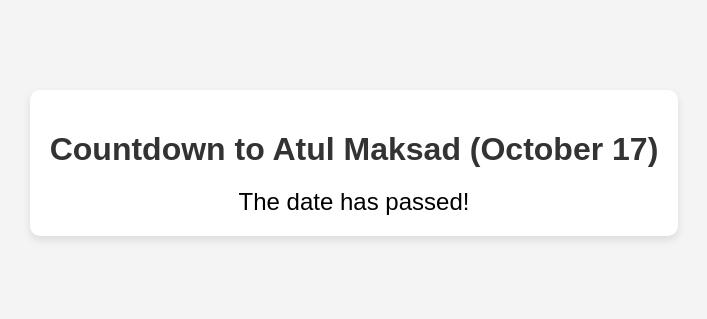
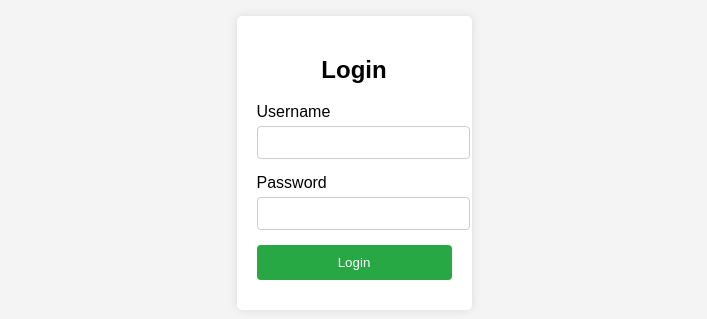
Before and after one commit to Guru9699/guru, a plain HTML site: page index.html in a window 1280 px wide. Shown: the part 237-556 px from the top of the page, without its empty margins (286-993 px from the left). Drawn offline with Linux system fonts and the light colour scheme.

Commit message:
Update index.html

```diff
--- a/index.html
+++ b/index.html
@@ -3,7 +3,7 @@
 <head>
     <meta charset="UTF-8">
     <meta name="viewport" content="width=device-width, initial-scale=1.0">
-    <title>Countdown to Atul Maksad (October 17)</title>
+    <title>Login Page</title>
     <style>
         body {
             font-family: Arial, sans-serif;
@@ -14,73 +14,79 @@
             height: 100vh;
             margin: 0;
         }
-
-        .countdown-container {
-            text-align: center;
-            background-color: #fff;
+        .login-container {
+            background: white;
             padding: 20px;
-            border-radius: 10px;
-            box-shadow: 0px 4px 8px rgba(0, 0, 0, 0.1);
+            border-radius: 5px;
+            box-shadow: 0 0 10px rgba(0, 0, 0, 0.1);
         }
-
-        #countdown {
-            display: flex;
-            justify-content: space-around;
-            margin-top: 20px;
-            font-size: 24px;
-        }
-
-        #countdown div {
-            margin: 0 10px;
+        h2 {
             text-align: center;
         }
-
-        #countdown span {
+        .input-group {
+            margin-bottom: 15px;
+        }
+        .input-group label {
             display: block;
-            font-size: 48px;
-            color: #333;
+            margin-bottom: 5px;
         }
-
-        h1 {
-            color: #333;
-            margin-bottom: 20px;
+        .input-group input {
+            width: 100%;
+            padding: 8px;
+            border: 1px solid #ccc;
+            border-radius: 4px;
+        }
+        .btn {
+            width: 100%;
+            padding: 10px;
+            background-color: #28a745;
+            color: white;
+            border: none;
+            border-radius: 4px;
+            cursor: pointer;
+        }
+        .btn:hover {
+            background-color: #218838;
+        }
+        .message {
+            text-align: center;
+            margin-top: 10px;
+            color: red;
         }
     </style>
 </head>
 <body>
-    <div class="countdown-container">
-        <h1>Countdown to Atul Maksad (October 17)</h1>
-        <div id="countdown">
-            <div><span id="days"></span>Days</div>
-            <div><span id="hours"></span>Hours</div>
-            <div><span id="minutes"></span>Minutes</div>
-            <div><span id="seconds"></span>Seconds</div>
-        </div>
+
+<div class="login-container">
+    <h2>Login</h2>
+    <div class="input-group">
+        <label for="username">Username</label>
+        <input type="text" id="username" required>
     </div>
+    <div class="input-group">
+        <label for="password">Password</label>
+        <input type="password" id="password" required>
+    </div>
+    <button class="btn" onclick="login()">Login</button>
+    <div class="message" id="message"></div>
+</div>
 
-    <script>
-        const countdown = () => {
-            const targetDate = new Date("October 17, 2024 09:00:00").getTime(); // Set target time to 9 AM
-            const now = new Date().getTime();
-            const timeLeft = targetDate - now;
+<script>
+    function login() {
+        const username = document.getElementById('username').value;
+        const password = document.getElementById('password').value;
+        const message = document.getElementById('message');
 
-            const days = Math.floor(timeLeft / (1000 * 60 * 60 * 24));
-            const hours = Math.floor((timeLeft % (1000 * 60 * 60 * 24)) / (1000 * 60 * 60));
-            const minutes = Math.floor((timeLeft % (1000 * 60 * 60)) / (1000 * 60));
-            const seconds = Math.floor((timeLeft % (1000 * 60)) / 1000);
+        // Basic validation
+        if (username === 'user' && password === 'pass') {
+            message.textContent = 'Login successful!';
+            message.style.color = 'green';
+        } else {
+            message.textContent = 'Invalid username or password.';
+            message.style.color = 'red';
+        }
+    }
+</script>
 
-            document.getElementById("days").innerText = days;
-            document.getElementById("hours").innerText = hours;
-            document.getElementById("minutes").innerText = minutes;
-            document.getElementById("seconds").innerText = seconds;
-
-            if (timeLeft < 0) {
-                clearInterval(countdownInterval);
-                document.getElementById("countdown").innerHTML = "The date has passed!";
-            }
-        };
-
-        const countdownInterval = setInterval(countdown, 1000);
-    </script>
 </body>
 </html>
```
